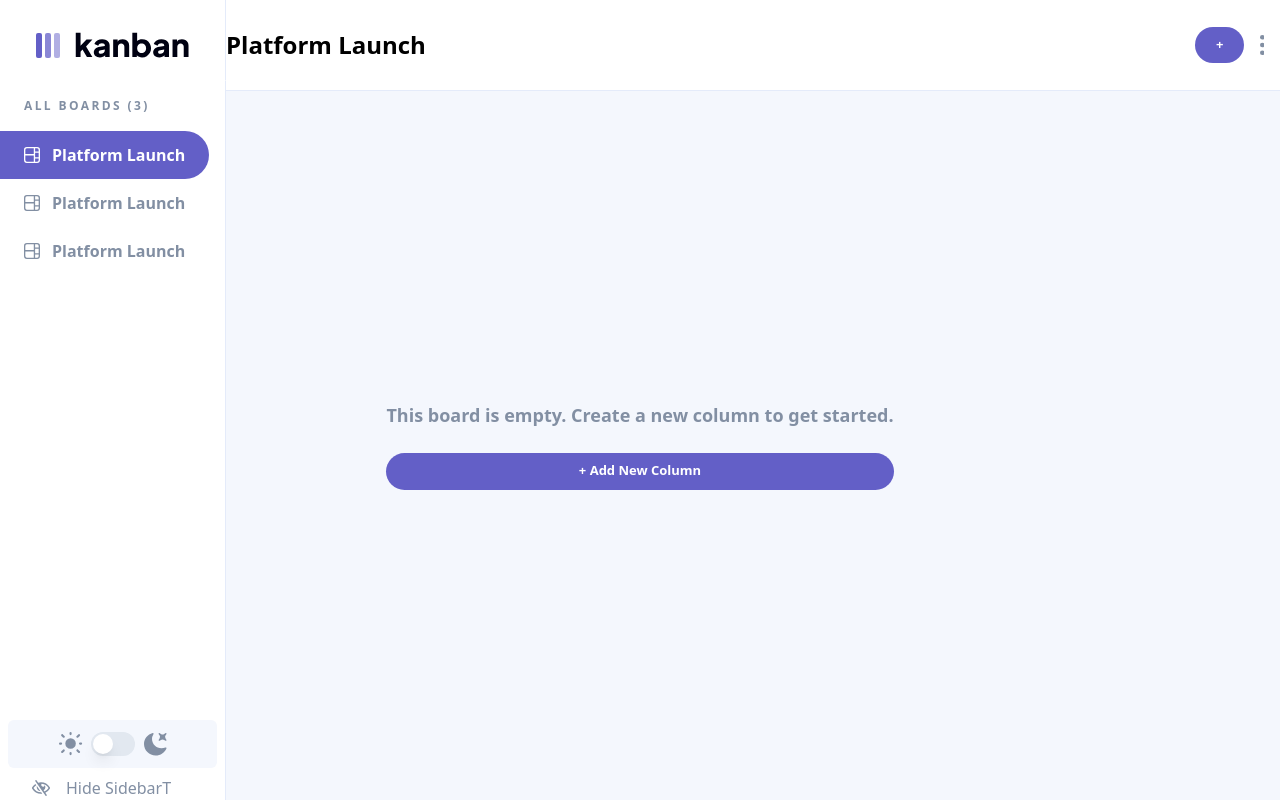
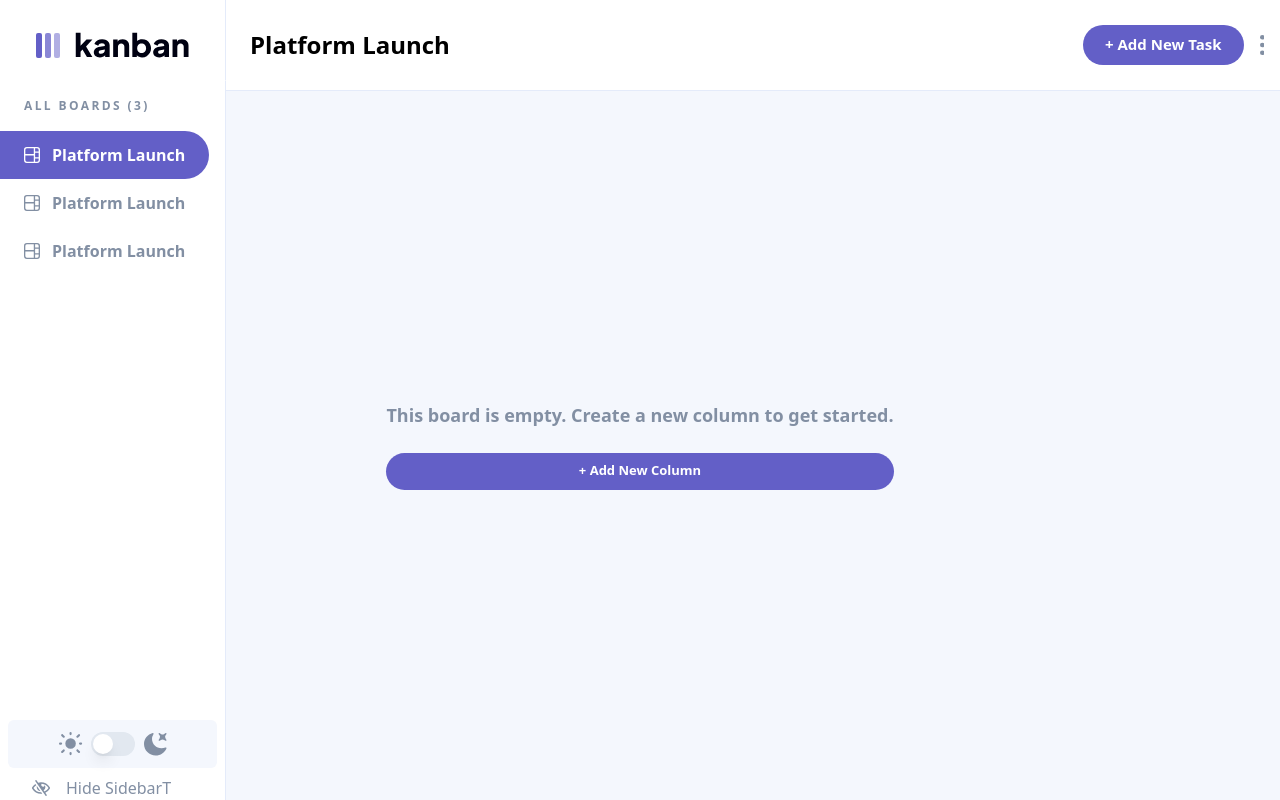
Before and after one commit to Krymancer/kanban-task-management, a Next.js app: page / in a window 1280 px wide. Built offline with nearby package versions, Linux system fonts and the light colour scheme.

Commit message:
chore: refactoring

```diff
--- a/src/components/Header.tsx
+++ b/src/components/Header.tsx
@@ -26,13 +26,16 @@ export default function Header() {
 
       <div className='flex justify-between w-full pr-4'>
         <div className='flex items-center'>
-          <div className='hidden sm:block text-2xl font-bold'>Platform Launch</div>
+          <div className='hidden sm:block text-2xl font-bold sm:pl-6 dark:text-white'>Platform Launch</div>
           <SidebarMobilePopUp />
         </div>
 
         <div className='flex gap-4 items-center'>
-          <Button className='min-w-12 w-12' onClick={() => { }}>
+          <Button className='min-w-12 w-12 sm:hidden' onClick={() => { }}>
             +
+          </Button>
+          <Button className='hidden min-w-40 w-40 sm:flex' large onClick={() => { }}>
+            + Add New Task
           </Button>
           <VerticalEllipsisIcon />
         </div>
```
